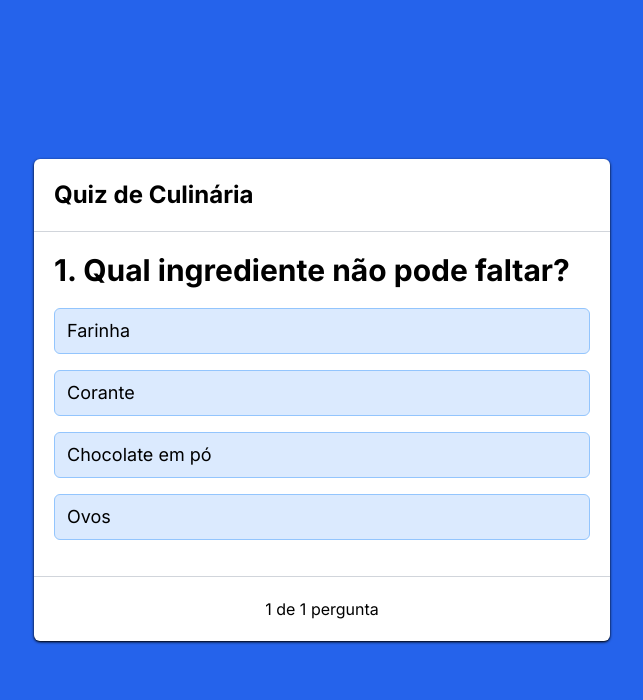
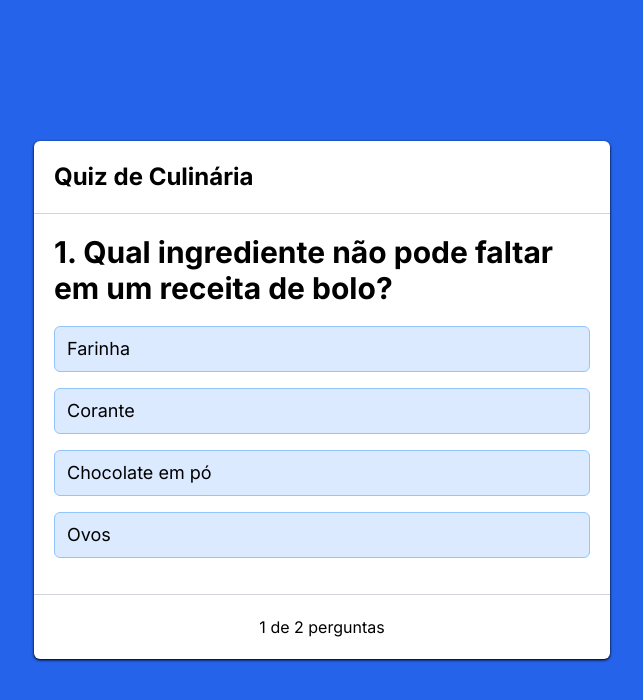
Before and after one commit to igorguigo/estudando-react, a Next.js app: page / in a window 1280 px wide. Shown: the top 700 px of the page, without its empty margins (318-961 px from the left). Built offline with nearby package versions, Linux system fonts and the light colour scheme.

Commit message:
quiz-basico-b7 | Quiz completo versão com mais de uma pergunta

```diff
--- a/src/app/page.tsx
+++ b/src/app/page.tsx
@@ -7,17 +7,35 @@ import { questions } from "@/data/questions";
 import { useState } from "react";
 
 export default function Home() {
+  const [answers, setAnswers] = useState<number[]>([]);
   const [currentQuestion, setCurrentQuestion] = useState(0);
+  const [showResult, setShowResult] = useState(false);
   const title = 'Quiz de Culinária';
 
-  const handleAnswered = (answer: number) => {}
+  const loadNextQuestion = () => {
+    if(questions[currentQuestion + 1]){
+      setCurrentQuestion(currentQuestion + 1);
+    }else{
+      setShowResult(true);
+    }
+  }
+
+  const handleAnswered = (answer: number) => {
+    setAnswers([ ...answers, answer ])
+    loadNextQuestion();
+  }
 
   return (
     <div className="w-full h-screen flex justify-center items-center bg-blue-600">
       <div className="w-full max-w-xl rounded-md bg-white text-black shadow shadow-black">
         <div className="p-5 font-bold text-2xl border-b border-gray-300">{title}</div>
         <div className="p-5">
+        {!showResult &&
           <QuestionItem question={questions[currentQuestion]} count={currentQuestion + 1} onAnswer={handleAnswered} />
+        }
+        {showResult &&
+          <p>Acabaram as perguntasss</p>
+        }
         </div>
         <div className="p-5 text-center border-t border-gray-300">
           {currentQuestion + 1} de {questions.length} pergunta{questions.length > 1 ? 's' : ''}
--- a/src/components/QuestionItem.tsx
+++ b/src/components/QuestionItem.tsx
@@ -13,6 +13,12 @@ export function QuestionItem({ question, count, onAnswer }: Props) {
     const checkQuestion = (key: number) => {
         if(selectedAnswer === null){
             setSelectedAnswer(key);
+
+            setTimeout(() => {
+                onAnswer(key);
+                setSelectedAnswer(null);
+            }, 1000);
+
             onAnswer(key);
         }
     }
--- a/src/data/questions.ts
+++ b/src/data/questions.ts
@@ -2,13 +2,24 @@ import { Question } from "@/types/Question";
 
 export const questions: Question[] = [
     {
-        question: 'Qual ingrediente não pode faltar?',
+        question: 'Qual ingrediente não pode faltar em um receita de bolo?',
         options: [
             'Farinha',
             'Corante',
             'Chocolate em pó',
             'Ovos'
         ],
-        answer: 3
-    }
+        answer: 0
+    },
+
+    {
+        question: 'Qual ingrediente não pode faltar em um bolo de cenoura?',
+        options: [
+            'Farinha',
+            'Cenoura',
+            'Chocolate em pó',
+            'Ovos'
+        ],
+        answer: 1
+    },
 ];
```
